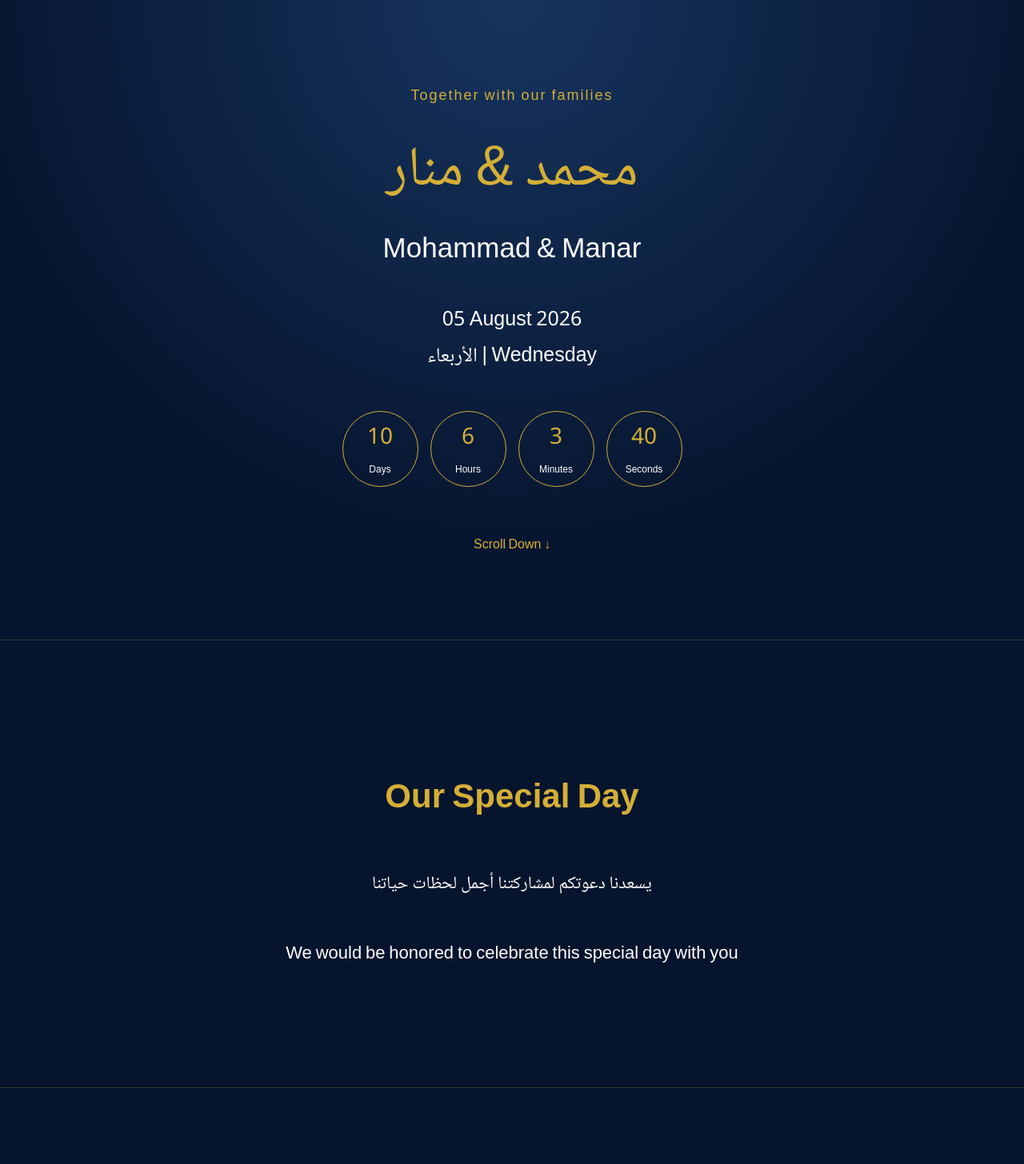
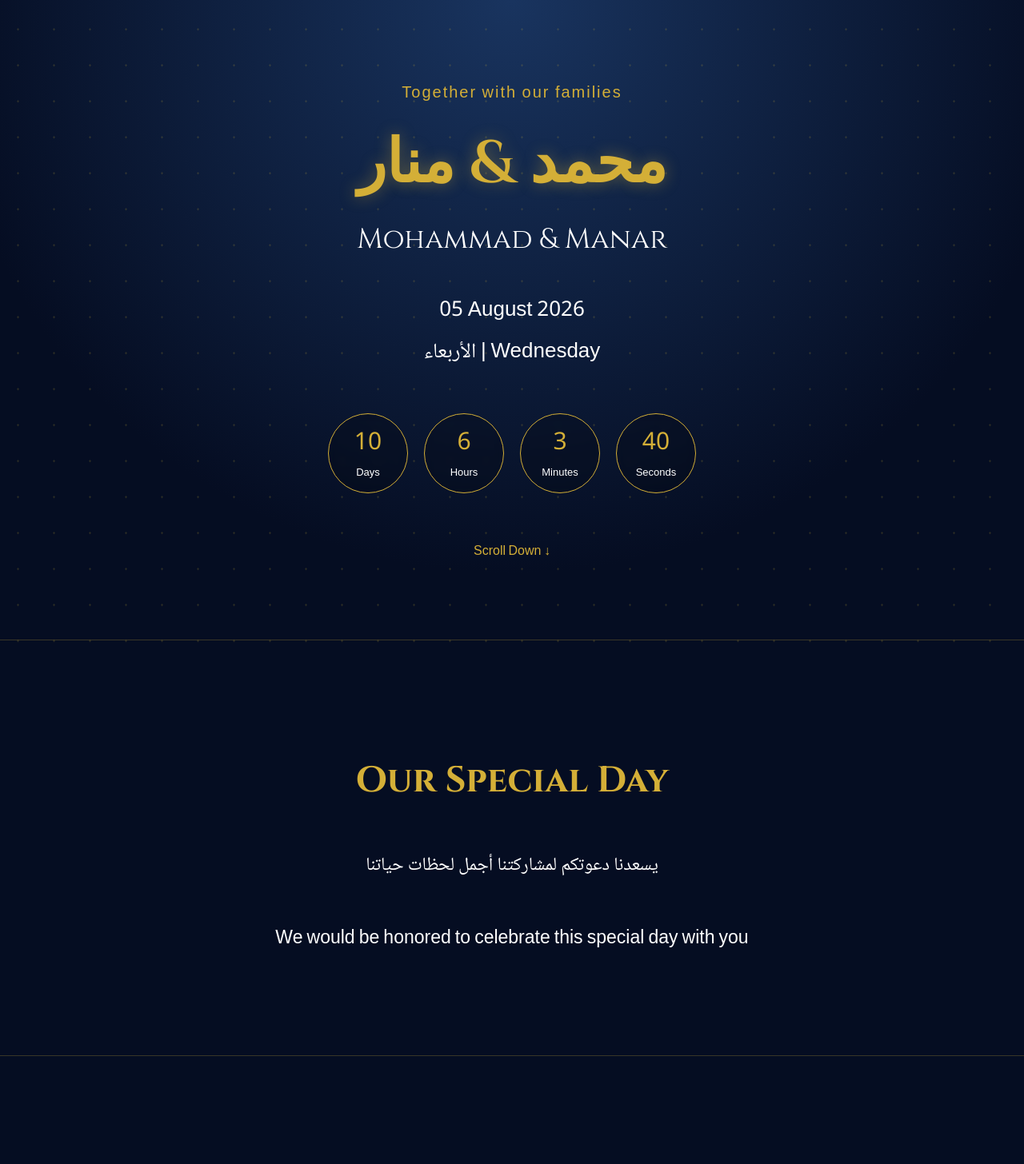
Before and after one commit to Kira1717171717/wedding-invitation, a Next.js app: page / in a window 1280 px wide. Shown: the top 1456 px of the page at 80% size. Built offline with nearby package versions, Linux system fonts and the light colour scheme.

Commit message:
Update globals.css

```diff
--- a/app/globals.css
+++ b/app/globals.css
@@ -1,221 +1,428 @@
+@import url('https://fonts.googleapis.com/css2?family=Cinzel:wght@400;600;700&family=Noto+Naskh+Arabic:wght@400;500;700&display=swap');
+
+
 * {
   box-sizing: border-box;
 }
+
 
 html {
   scroll-behavior: smooth;
 }
 
+
 body {
-  margin: 0;
-  padding: 0;
-  background: #06142d;
-  color: white;
-  font-family: Georgia, "Times New Roman", serif;
-  text-align: center;
+
+  margin:0;
+  padding:0;
+
+  background:#050d22;
+
+  color:white;
+
+  text-align:center;
+
+  font-family:
+  "Noto Naskh Arabic",
+  serif;
+
+  overflow-x:hidden;
+
 }
 
-main {
-  width: 100%;
-  overflow-x: hidden;
+
+/* GOLD STARS BACKGROUND */
+
+body::before {
+
+  content:"";
+
+  position:fixed;
+
+  inset:0;
+
+  background-image:
+  radial-gradient(#d4af37 1px, transparent 1px);
+
+  background-size:45px 45px;
+
+  opacity:.18;
+
+  animation:stars 20s linear infinite;
+
+  pointer-events:none;
+
 }
+
+
+@keyframes stars {
+
+  from{
+    transform:translateY(0);
+  }
+
+  to{
+    transform:translateY(45px);
+  }
+
+}
+
+
+
+main{
+  width:100%;
+}
+
 
 
 /* HERO */
 
+
 .hero {
-  min-height: 100vh;
-  display: flex;
-  justify-content: center;
-  align-items: center;
-  padding: 40px 20px;
-  background:
-    radial-gradient(circle at top, #17345f, #06142d 70%);
-}
 
 
-.small {
-  color: #d4af37;
-  letter-spacing: 2px;
-  font-size: 18px;
-}
+  min-height:100vh;
+
+  display:flex;
+
+  justify-content:center;
+
+  align-items:center;
+
+  padding:40px 20px;
 
 
-h1 {
-  font-size: 70px;
-  font-weight: 500;
-  color: #d4af37;
-  margin: 20px 0 10px;
-}
+  background:
+
+  radial-gradient(
+  circle at top,
+  #19345f,
+  #050d22 70%
+  );
 
 
-h2 {
-  font-size: 35px;
-  font-weight: normal;
-  margin: 0;
-}
-
-
-.date {
-  margin-top: 35px;
-  font-size: 25px;
-  line-height: 1.8;
 }
 
 
 
-/* COUNTDOWN */
+.small {
 
-.countdown {
-  margin-top: 45px;
-  display: flex;
-  justify-content: center;
-  gap: 15px;
-  flex-wrap: wrap;
+ color:#d4af37;
+
+ font-size:20px;
+
+ letter-spacing:2px;
+
 }
 
 
-.countdown div {
-  width: 95px;
-  height: 95px;
-  border-radius: 50%;
-  border: 1px solid #d4af37;
-  display: flex;
-  flex-direction: column;
-  justify-content: center;
-  align-items: center;
-  color: #d4af37;
-  font-size: 28px;
+
+h1 {
+
+
+ font-family:"Cinzel",serif;
+
+ color:#d4af37;
+
+ font-size:75px;
+
+ font-weight:600;
+
+ margin:20px 0;
+
+ text-shadow:
+ 0 0 20px rgba(212,175,55,.4);
+
+
 }
 
 
-.countdown span {
-  color: white;
-  font-size: 12px;
-  margin-top: 5px;
+
+h2 {
+
+ font-family:"Cinzel",serif;
+
+ font-size:35px;
+
+ font-weight:400;
+
+ margin:0;
+
 }
 
 
+
+.date {
+
+ margin-top:40px;
+
+ font-size:26px;
+
+ line-height:2;
+
+}
+
+
+
+.countdown {
+
+
+ margin-top:50px;
+
+ display:flex;
+
+ justify-content:center;
+
+ gap:20px;
+
+ flex-wrap:wrap;
+
+
+}
+
+
+
+.countdown div {
+
+
+ width:100px;
+
+ height:100px;
+
+ border-radius:50%;
+
+ border:1px solid #d4af37;
+
+ display:flex;
+
+ justify-content:center;
+
+ align-items:center;
+
+ flex-direction:column;
+
+ color:#d4af37;
+
+ font-size:30px;
+
+ background:rgba(0,0,0,.2);
+
+ backdrop-filter:blur(5px);
+
+
+}
+
+
+
+.countdown span {
+
+ font-size:13px;
+
+ color:white;
+
+}
+
+
+
 .scroll {
-  margin-top: 60px;
-  color: #d4af37;
+
+ margin-top:60px;
+
+ color:#d4af37;
+
 }
 
 
 
 /* SECTIONS */
 
+
 .section {
-  min-height: 70vh;
-  padding: 70px 25px;
-  display: flex;
-  flex-direction: column;
-  justify-content: center;
-  align-items: center;
-  border-top: 1px solid rgba(212,175,55,0.25);
-}
 
 
-.section h3 {
-  color: #d4af37;
-  font-size: 42px;
-  margin-bottom: 25px;
-}
+ min-height:65vh;
 
+ padding:80px 25px;
 
-.section p {
-  max-width: 650px;
-  font-size: 22px;
-  line-height: 2;
-}
+ display:flex;
 
+ flex-direction:column;
 
+ justify-content:center;
 
-/* LOCATION BUTTON */
+ align-items:center;
 
-.location-btn {
+ border-top:
 
-  display: inline-block;
+ 1px solid rgba(212,175,55,.25);
 
-  margin-top: 30px;
-
-  padding: 15px 45px;
-
-  border-radius: 50px;
-
-  background: #d4af37;
-
-  color: #06142d;
-
-  text-decoration: none;
-
-  font-size: 18px;
-
-  font-weight: bold;
-
-  transition: 0.3s;
-
-}
-
-
-.location-btn:hover {
-
-  background: transparent;
-
-  color: #d4af37;
-
-  border: 1px solid #d4af37;
-
-  transform: translateY(-4px);
 
 }
 
 
 
-/* END */
+.section h3 {
+
+
+ font-family:"Cinzel",serif;
+
+ font-size:45px;
+
+ color:#d4af37;
+
+ margin-bottom:30px;
+
+
+}
+
+
+
+.section p {
+
+
+ max-width:700px;
+
+ font-size:23px;
+
+ line-height:2;
+
+}
+
+
+
+.location-btn {
+
+
+ margin-top:30px;
+
+ padding:15px 45px;
+
+ border-radius:50px;
+
+ background:#d4af37;
+
+ color:#050d22;
+
+ text-decoration:none;
+
+ font-size:20px;
+
+ font-weight:bold;
+
+ transition:.3s;
+
+
+}
+
+
+
+.location-btn:hover {
+
+
+ background:transparent;
+
+ color:#d4af37;
+
+ border:1px solid #d4af37;
+
+ transform:translateY(-5px);
+
+
+}
+
+
+
+button {
+
+
+ margin-top:30px;
+
+ padding:15px 45px;
+
+ border-radius:50px;
+
+ border:1px solid #d4af37;
+
+ background:#d4af37;
+
+ color:#050d22;
+
+ font-size:18px;
+
+ cursor:pointer;
+
+
+}
+
+
+
+button:hover {
+
+ background:transparent;
+
+ color:#d4af37;
+
+}
+
+
 
 .end {
 
-  min-height: 50vh;
+ min-height:50vh;
 
 }
 
 
 
 
-/* MOBILE */
-
 @media(max-width:600px){
 
-  h1 {
-    font-size: 45px;
+
+h1{
+
+ font-size:48px;
+
 }
 
 
-  h2 {
-    font-size: 25px;
+h2{
+
+ font-size:25px;
+
 }
 
 
-  .date {
-    font-size: 20px;
+.date{
+
+ font-size:20px;
+
 }
 
 
-  .countdown div {
-    width: 75px;
-    height: 75px;
-    font-size: 22px;
+.countdown div{
+
+ width:75px;
+
+ height:75px;
+
+ font-size:22px;
+
 }
 
 
-  .section h3 {
-    font-size: 32px;
+.section h3{
+
+ font-size:34px;
+
 }
 
 
-  .section p {
-    font-size: 18px;
+.section p{
+
+ font-size:19px;
+
 }
 
+
+
 }
```
Lines whose indentation alone changed are shown as unchanged.
